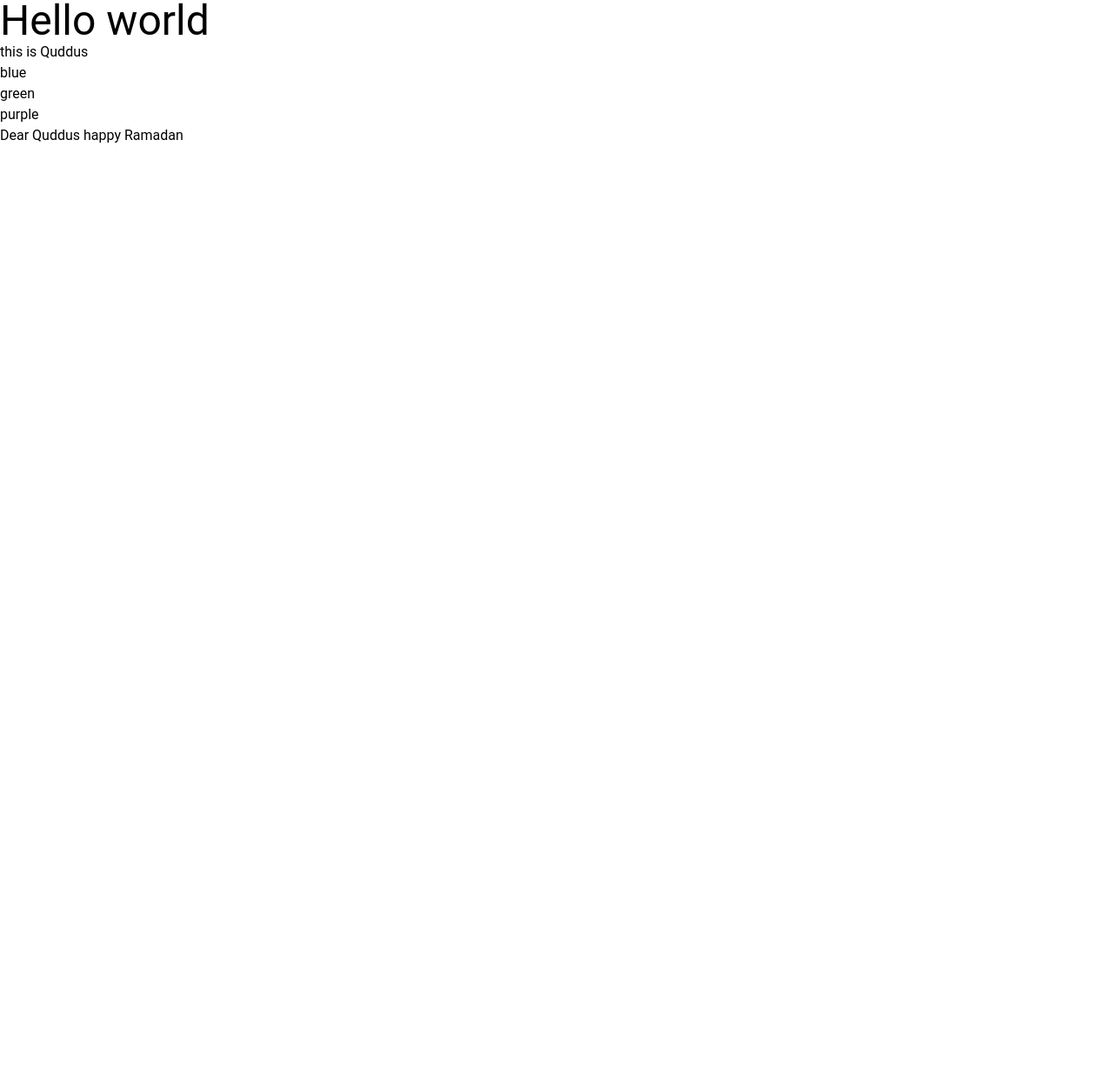
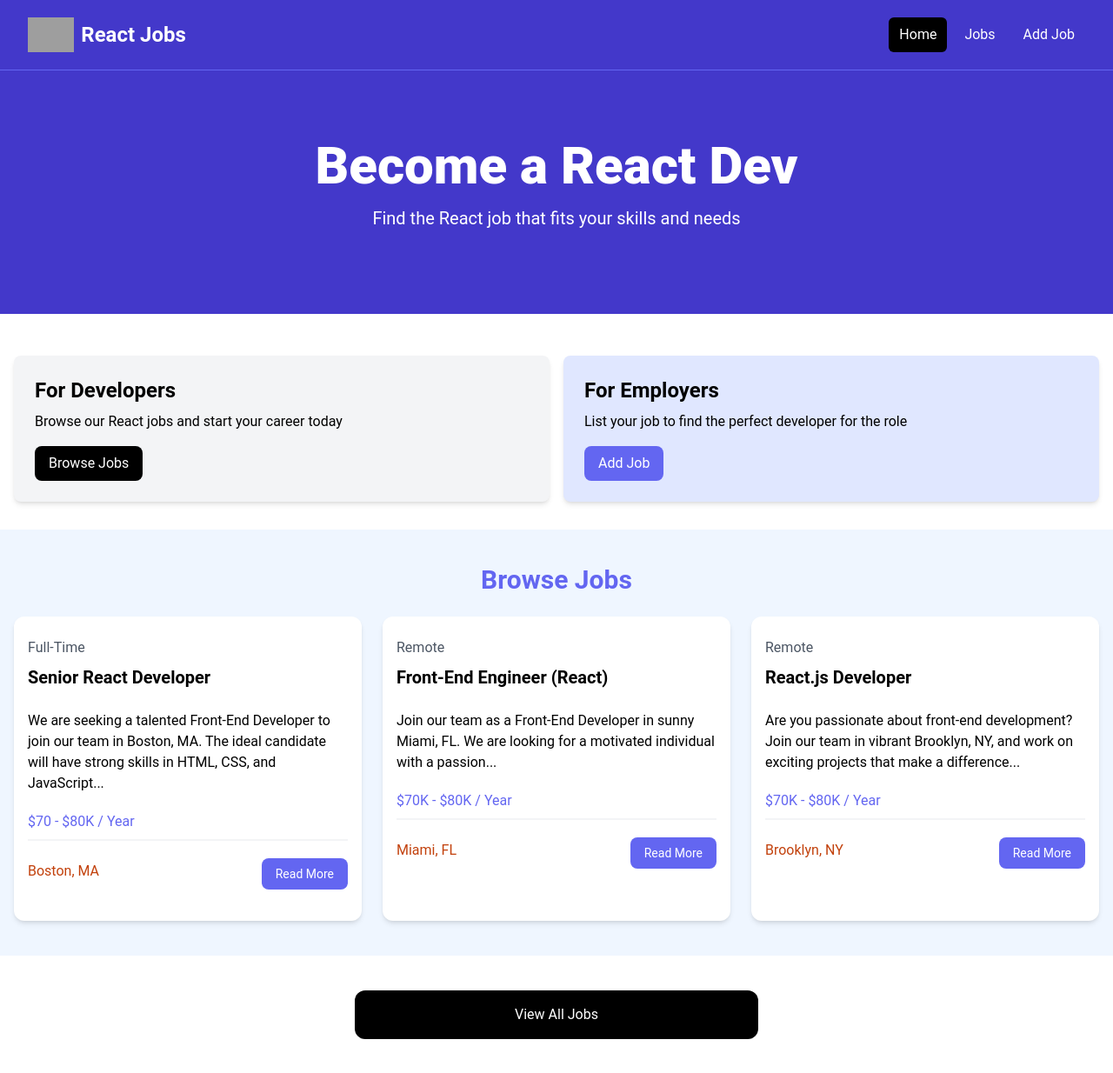
Before and after one commit to Quddos/bdjob, a React (Vite) app: page / in a window 1280 px wide. Shown: the whole page at 87% size. Before the commit the page ends 800 px from the top, so only its background shows below. Built offline with nearby package versions, Linux system fonts and the light colour scheme; grey boxes are pictures that could not be loaded.

Commit message:
bringing in the theme

```diff
--- a/src/App.jsx
+++ b/src/App.jsx
@@ -13,16 +13,206 @@
   // Returning more than one element
   return (
     <>
-      <div className='text-5xl'>Hello world</div>
-      <p>this is {name}</p>
+      <nav className="bg-indigo-700 border-b border-indigo-500">
+      <div className="mx-auto max-w-7xl px-2 sm:px-6 lg:px-8">
+        <div className="flex h-20 items-center justify-between">
+          <div
+            className="flex flex-1 items-center justify-center md:items-stretch md:justify-start"
+          >
+            {/* <!-- Logo --> */}
+            <a className="flex flex-shrink-0 items-center mr-4" href="/index.html">
+              <img
+                className="h-10 w-auto"
+                src="images/logo.png"
+                alt="React Jobs"
+              />
+              <span className="hidden md:block text-white text-2xl font-bold ml-2"
+                >React Jobs</span
+              >
+            </a>
+            <div className="md:ml-auto">
+              <div className="flex space-x-2">
+                <a
+                  href="/index.html"
+                  className="text-white bg-black hover:bg-gray-900 hover:text-white rounded-md px-3 py-2"
+                  >Home</a
+                >
+                <a
+                  href="/jobs.html"
+                  className="text-white hover:bg-gray-900 hover:text-white rounded-md px-3 py-2"
+                  >Jobs</a
+                >
+                <a
+                  href="/add-job.html"
+                  className="text-white hover:bg-gray-900 hover:text-white rounded-md px-3 py-2"
+                  >Add Job</a
+                >
+              </div>
+            </div>
+          </div>
+        </div>
+      </div>
+    </nav>
 
-      <ul>
-        {colors.map((color, index)=>(
-          <li key={index}>{color}</li>
-        ))}
-      </ul>
+    {/* <!-- Hero --> */}
+    <section className="bg-indigo-700 py-20 mb-4">
+      <div
+        className="max-w-7xl mx-auto px-4 sm:px-6 lg:px-8 flex flex-col items-center"
+      >
+        <div className="text-center">
+          <h1
+            className="text-4xl font-extrabold text-white sm:text-5xl md:text-6xl"
+          >
+            Become a React Dev
+          </h1>
+          <p className="my-4 text-xl text-white">
+            Find the React job that fits your skills and needs
+          </p>
+        </div>
+      </div>
+    </section>
 
-      {ramadan && <h1>Dear {name} happy Ramadan</h1>}
+    {/* <!-- Developers and Employers --> */}
+    <section className="py-4">
+      <div className="container-xl lg:container m-auto">
+        <div className="grid grid-cols-1 md:grid-cols-2 gap-4 p-4 rounded-lg">
+          <div className="bg-gray-100 p-6 rounded-lg shadow-md">
+            <h2 className="text-2xl font-bold">For Developers</h2>
+            <p className="mt-2 mb-4">
+              Browse our React jobs and start your career today
+            </p>
+            <a
+              href="/jobs.html"
+              className="inline-block bg-black text-white rounded-lg px-4 py-2 hover:bg-gray-700"
+            >
+              Browse Jobs
+            </a>
+          </div>
+          <div className="bg-indigo-100 p-6 rounded-lg shadow-md">
+            <h2 className="text-2xl font-bold">For Employers</h2>
+            <p className="mt-2 mb-4">
+              List your job to find the perfect developer for the role
+            </p>
+            <a
+              href="/add-job.html"
+              className="inline-block bg-indigo-500 text-white rounded-lg px-4 py-2 hover:bg-indigo-600"
+            >
+              Add Job
+            </a>
+          </div>
+        </div>
+      </div>
+    </section>
+
+    {/* <!-- Browse Jobs --> */}
+    <section className="bg-blue-50 px-4 py-10">
+      <div className="container-xl lg:container m-auto">
+        <h2 className="text-3xl font-bold text-indigo-500 mb-6 text-center">
+          Browse Jobs
+        </h2>
+        <div className="grid grid-cols-1 md:grid-cols-3 gap-6">
+          {/* <!-- Job Listing 1 --> */}
+          <div className="bg-white rounded-xl shadow-md relative">
+            <div className="p-4">
+              <div className="mb-6">
+                <div className="text-gray-600 my-2">Full-Time</div>
+                <h3 className="text-xl font-bold">Senior React Developer</h3>
+              </div>
+
+              <div className="mb-5">
+               We are seeking a talented Front-End Developer to join our team in Boston, MA. The ideal candidate will have strong skills in HTML, CSS, and JavaScript...
+              </div>
+
+              <h3 className="text-indigo-500 mb-2">$70 - $80K / Year</h3>
+
+              <div className="border border-gray-100 mb-5"></div>
+
+              <div className="flex flex-col lg:flex-row justify-between mb-4">
+                <div className="text-orange-700 mb-3">
+                  <i className="fa-solid fa-location-dot text-lg"></i>
+                  Boston, MA
+                </div>
+                <a
+                  href="job.html"
+                  className="h-[36px] bg-indigo-500 hover:bg-indigo-600 text-white px-4 py-2 rounded-lg text-center text-sm"
+                >
+                 Read More
+                </a>
+              </div>
+            </div>
+          </div>
+          {/* <!-- Job Listing 2 --> */}
+          <div className="bg-white rounded-xl shadow-md relative">
+            <div className="p-4">
+              <div className="mb-6">
+                <div className="text-gray-600 my-2">Remote</div>
+                <h3 className="text-xl font-bold">Front-End Engineer (React)</h3>
+              </div>
+
+              <div className="mb-5">
+               Join our team as a Front-End Developer in sunny Miami, FL. We are looking for a motivated individual with a passion...
+              </div>
+
+              <h3 className="text-indigo-500 mb-2">$70K - $80K / Year</h3>
+
+              <div className="border border-gray-100 mb-5"></div>
+
+              <div className="flex flex-col lg:flex-row justify-between mb-4">
+                <div className="text-orange-700 mb-3">
+                  <i className="fa-solid fa-location-dot text-lg"></i>
+                  Miami, FL
+                </div>
+                <a
+                  href="job.html"
+                  className="h-[36px] bg-indigo-500 hover:bg-indigo-600 text-white px-4 py-2 rounded-lg text-center text-sm"
+                >
+                 Read More
+                </a>
+              </div>
+            </div>
+          </div>
+          {/* <!-- Job Listing 3 --> */}
+          <div className="bg-white rounded-xl shadow-md relative">
+            <div className="p-4">
+              <div className="mb-6">
+                <div className="text-gray-600 my-2">Remote</div>
+                <h3 className="text-xl font-bold">React.js Developer</h3>
+              </div>
+
+              <div className="mb-5">
+                Are you passionate about front-end development? Join our team in vibrant Brooklyn, NY, and work on exciting projects that make a difference...
+              </div>
+
+              <h3 className="text-indigo-500 mb-2">$70K - $80K / Year</h3>
+
+              <div className="border border-gray-100 mb-5"></div>
+
+              <div className="flex flex-col lg:flex-row justify-between mb-4">
+                <div className="text-orange-700 mb-3">
+                  <i className="fa-solid fa-location-dot text-lg"></i>
+                  Brooklyn, NY
+                </div>
+                <a
+                  href="job.html"
+                  className="h-[36px] bg-indigo-500 hover:bg-indigo-600 text-white px-4 py-2 rounded-lg text-center text-sm"
+                >
+                 Read More
+                </a>
+              </div>
+            </div>
+          </div>
+        </div>
+      </div>
+    </section>
+
+    <section className="m-auto max-w-lg my-10 px-6">
+      <a
+        href="jobs.html"
+        className="block bg-black text-white text-center py-4 px-6 rounded-xl hover:bg-gray-700"
+        >View All Jobs</a
+      >
+    </section>
+
     </>
   )
 }
```
